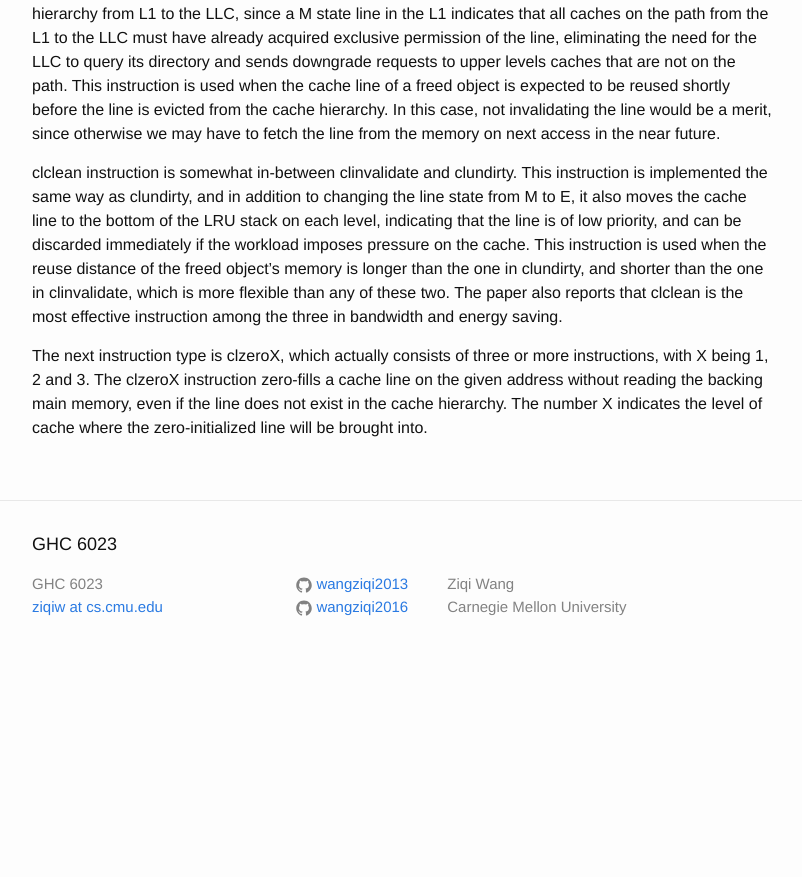
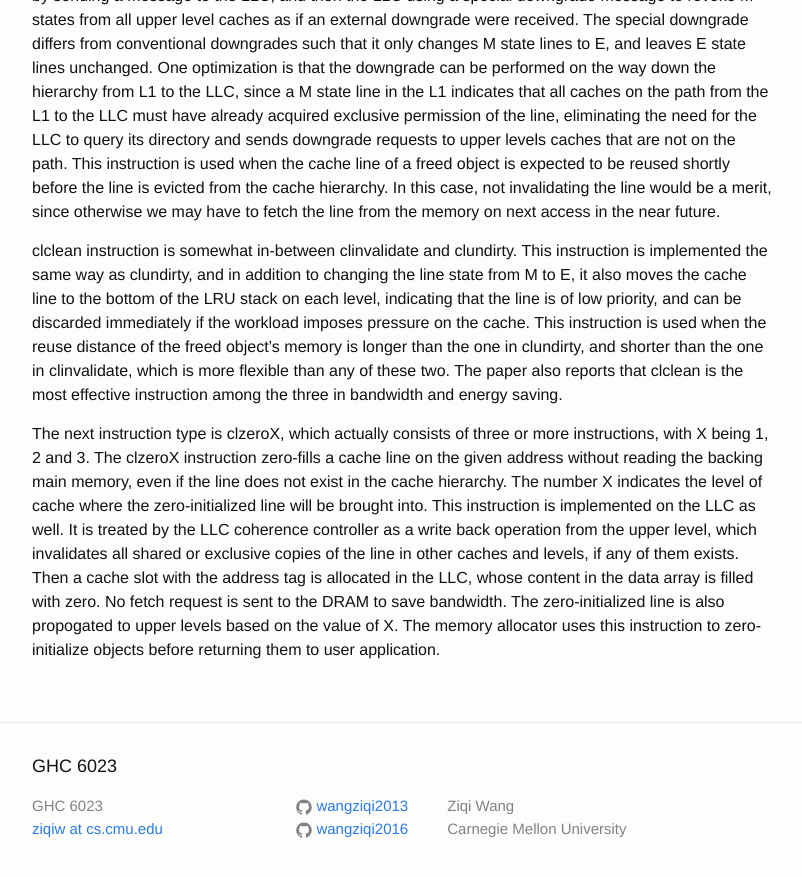
Before and after one commit to wangziqi2013/wangziqi2013.github.io, a Jekyll site: the page built from _posts/2020-08-07-cooperative-cache-scrubbing.markdown, in a window 1280 px wide and 900 px high, scrolled down 1627 px. Shown: the top 877 px of the window, without its empty margins (238-1040 px from the left). Built offline with Jekyll 4.4.1, drawn with Linux system fonts in a browser that asks for light colours; before the commit the page ends 2305 px from its top, so only the background shows below that.

Commit message:
Finish clzero

```diff
--- a/_posts/2020-08-07-cooperative-cache-scrubbing.markdown
+++ b/_posts/2020-08-07-cooperative-cache-scrubbing.markdown
@@ -75,4 +79,9 @@ also reports that clclean is the most effective instruction among the three in b
 The next instruction type is clzeroX, which actually consists of three or more instructions, with X being 1, 2 and 3.
 The clzeroX instruction zero-fills a cache line on the given address without reading the backing main memory, even if
 the line does not exist in the cache hierarchy. The number X indicates the level of cache where the zero-initialized
-line will be brought into.
+line will be brought into. This instruction is implemented on the LLC as well. It is treated by the LLC coherence controller
+as a write back operation from the upper level, which invalidates all shared or exclusive copies of the line in other
+caches and levels, if any of them exists. Then a cache slot with the address tag is allocated in the LLC, whose content
+in the data array is filled with zero. No fetch request is sent to the DRAM to save bandwidth. The zero-initialized line
+is also propogated to upper levels based on the value of X. The memory allocator uses this instruction to zero-initialize
+objects before returning them to user application.
```
Also changed, not shown: other parts of _posts/2020-08-07-cooperative-cache-scrubbing.markdown (+4 -0 lines).
